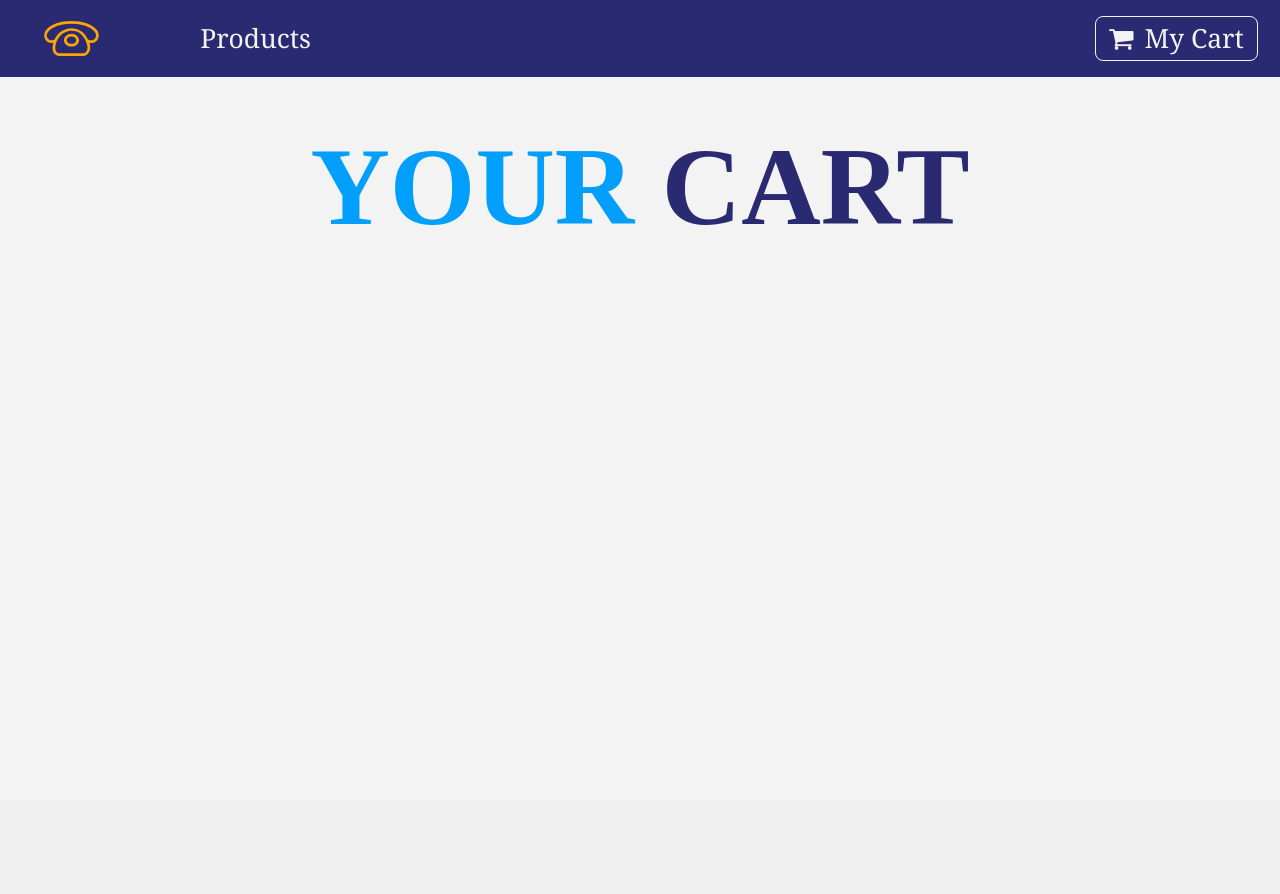
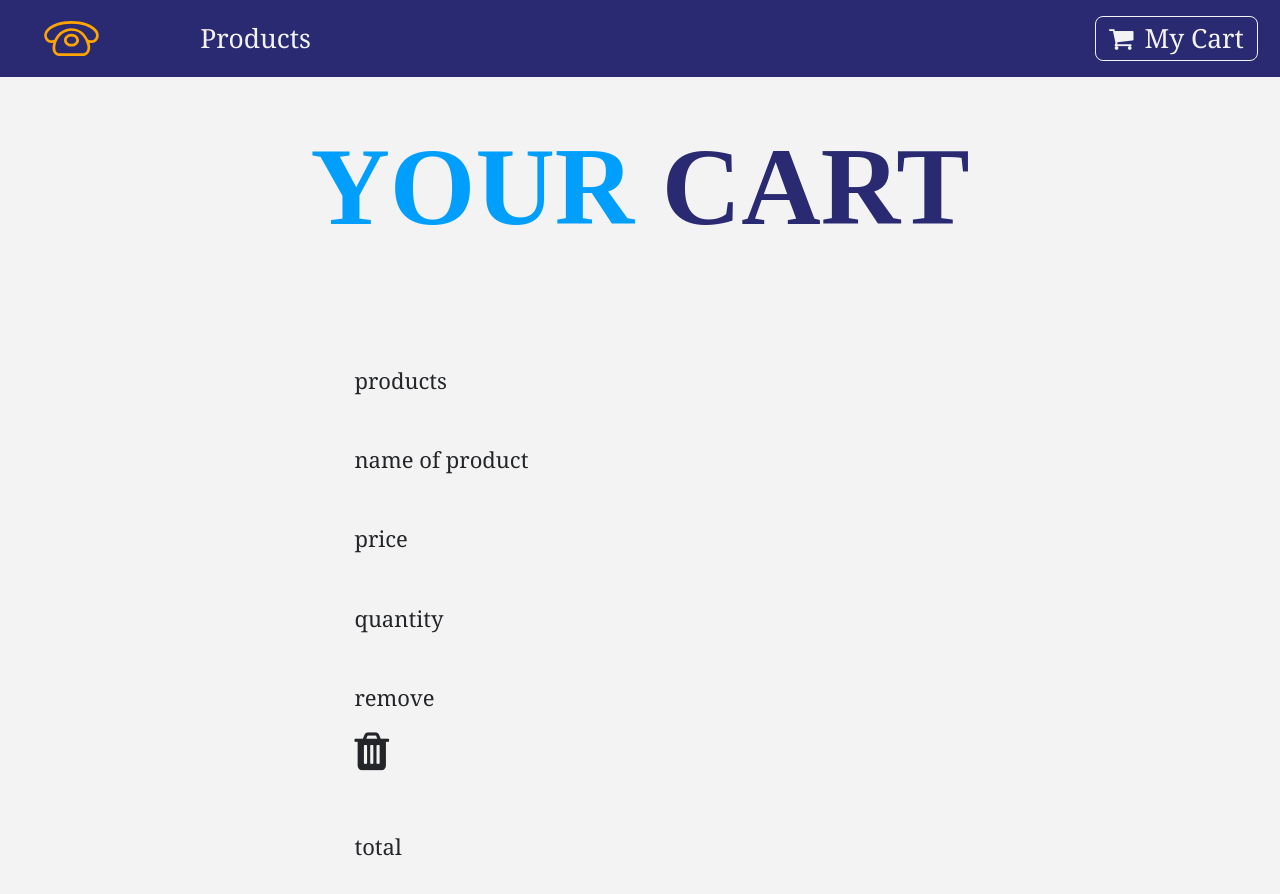
Before and after one commit to Jogata/SoftUni-React-Project, a React (Vite) app in the folder client/: page /cart in a window 1280 px wide. Shown: the top 894 px of the page. Before the commit the page ends 800 px from the top, so only its background shows below. Built offline with nearby package versions, Linux system fonts and the light colour scheme; a web font is replaced by a local one.

Commit message:
set up cart colums component

```diff
--- a/client/src/components/phone-e-commerce/Cart/Cart.jsx
+++ b/client/src/components/phone-e-commerce/Cart/Cart.jsx
@@ -1,11 +1,13 @@
-import { ProductConsumer } from "./Context";
+import { ProductConsumer } from "../Context";
 import { Title } from "../Title";
+import { CartColums } from "./CartColumns";
 
 export function Cart() {
     return (
         <section>
             {/* <h2 className="blue-text">Cart component</h2> */}
             <Title name={"Your"} title={"Cart"} />
+            <CartColums />
         </section>
     )
 }
--- /dev/null
+++ b/client/src/components/phone-e-commerce/Cart/CartColumns.jsx
@@ -0,0 +1,29 @@
+import { ProductConsumer } from "../Context";
+
+export function CartColums() {
+    return (
+        <div className="container">
+            <div className="row">
+                <div className="col">
+                    <p>products</p>
+                </div>
+                <div className="col">
+                    <p>name of product</p>
+                </div>
+                <div className="col">
+                    <p>price</p>
+                </div>
+                <div className="col">
+                    <p>quantity</p>
+                </div>
+                <div className="col">
+                    <p>remove</p>
+                    <i className="fa fa-trash"></i>
+                </div>
+                <div className="col">
+                    <p>total</p>
+                </div>
+            </div>
+        </div>
+    )
+}
```
